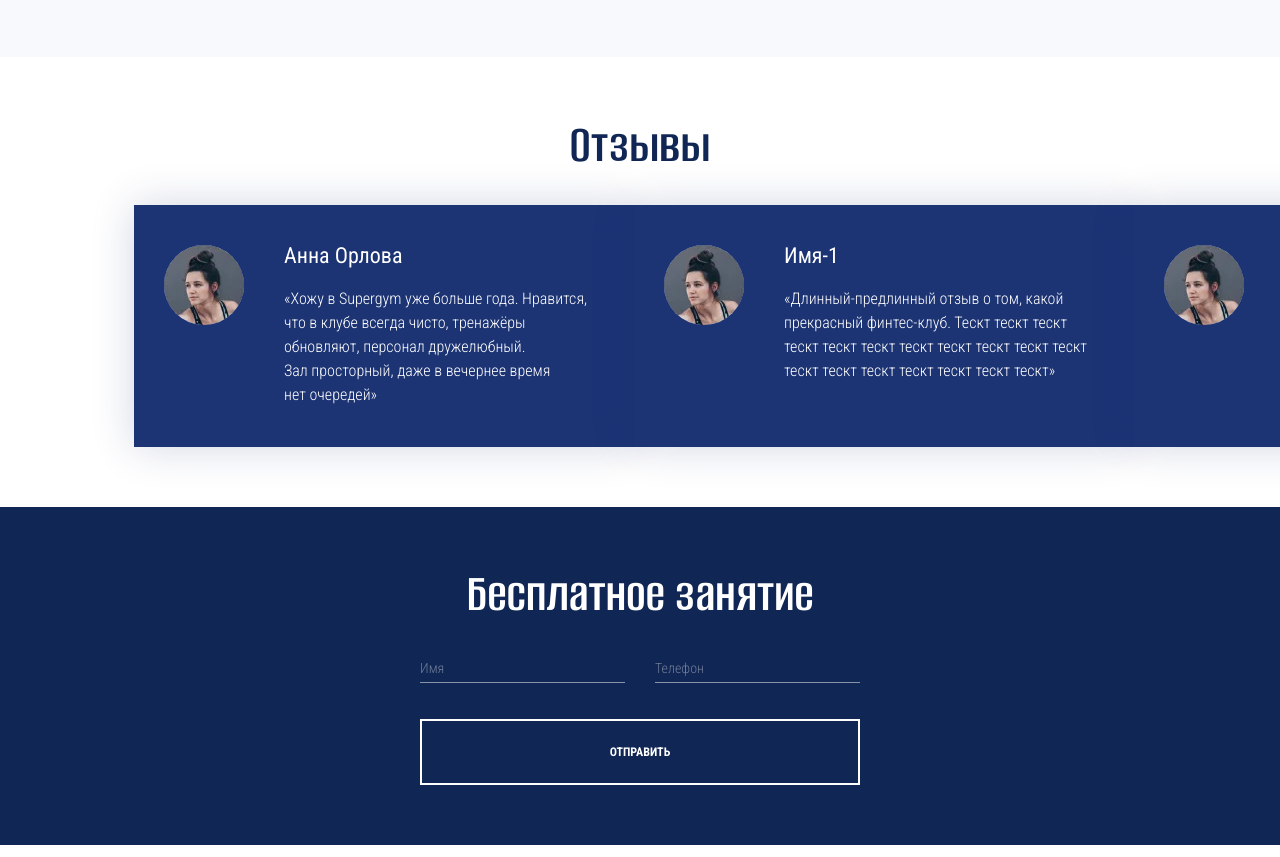
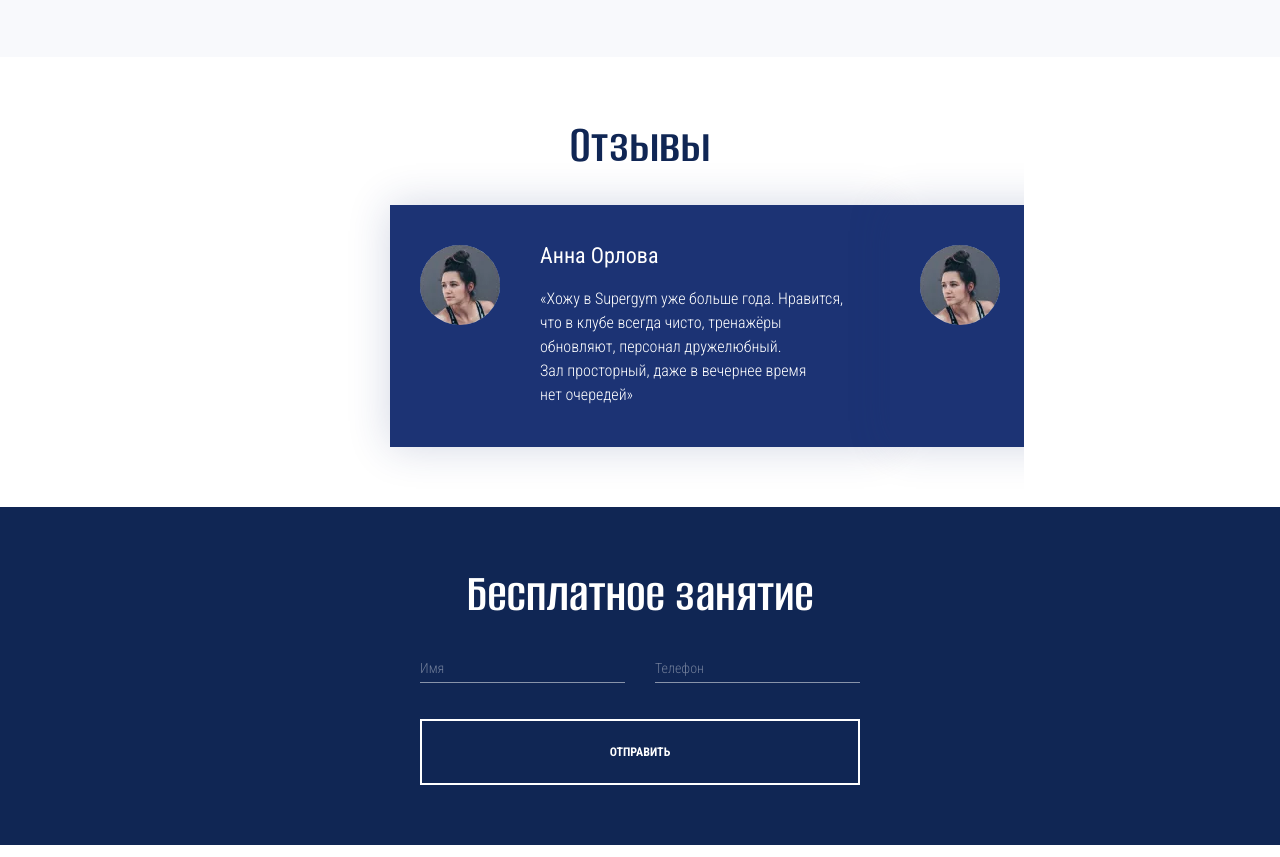
Before and after one commit to YuliaPortnova/accelerator-fitness, a website built with Vite: page source/index.html in a window 1280 px wide. Shown: the part 6858-7715 px from the top of the page. Built offline with nearby package versions, Linux system fonts and the light colour scheme.

Commit message:
refactor: изменяет ширину слайдера

```diff
--- a/source/sass/blocks/reviews.scss
+++ b/source/sass/blocks/reviews.scss
@@ -1,13 +1,16 @@
 .reviews {
+  max-width: 320px;
   padding: 40px;
 
   @media (min-width: $vp-768) {
+    max-width: 768px;
     position: relative;
 
     padding: 61px 134px 60px;
   }
 
   @media (min-width: $vp-1366) {
+    max-width: initial;
     padding: 99px 403px;
   }
 }
```
